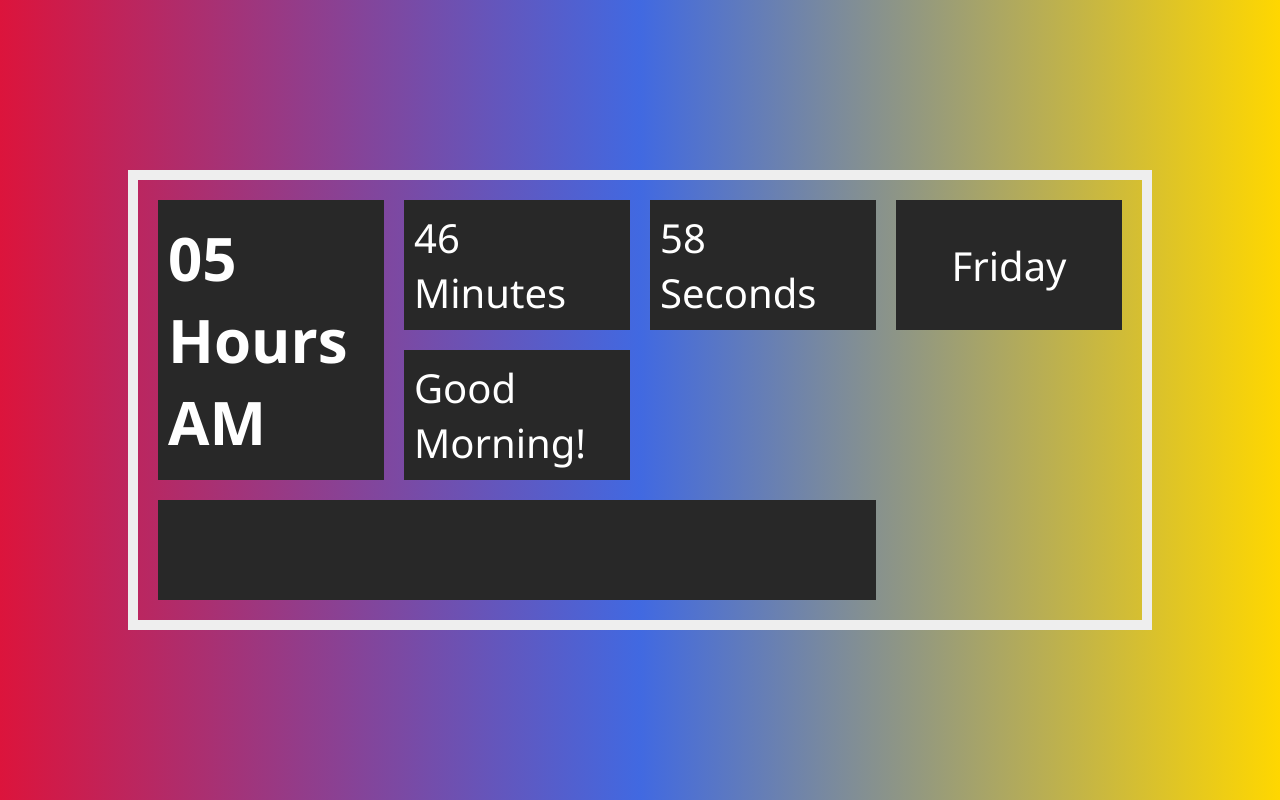
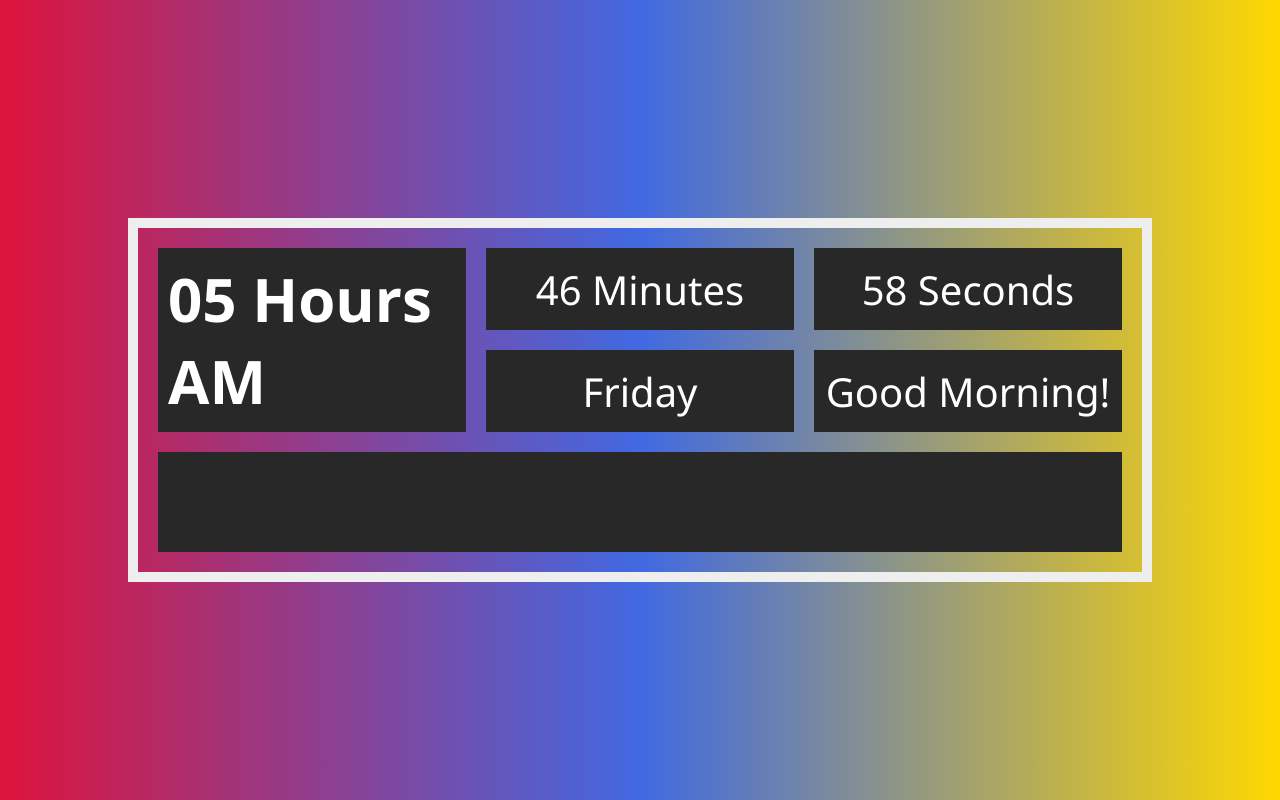
Before and after one commit to ashishsharma-dev/digital_watch, a plain HTML site: page index.html in a window 1280 px wide. Drawn offline with Linux system fonts and the light colour scheme.

Commit message:
Update style.css

```diff
--- a/style.css
+++ b/style.css
@@ -14,7 +14,7 @@ body{font-family: 'Segoe UI', Tahoma, Geneva, Verdana, sans-serif;}
     display: grid;
     width: 80%;
 
-    grid-template-columns: repeat(auto-fit, minmax(200px, 1fr));
+    grid-template-columns: repeat(3, 1fr);
     grid-gap: 20px;
     color: #fff;
     font-size: 40px;
```
